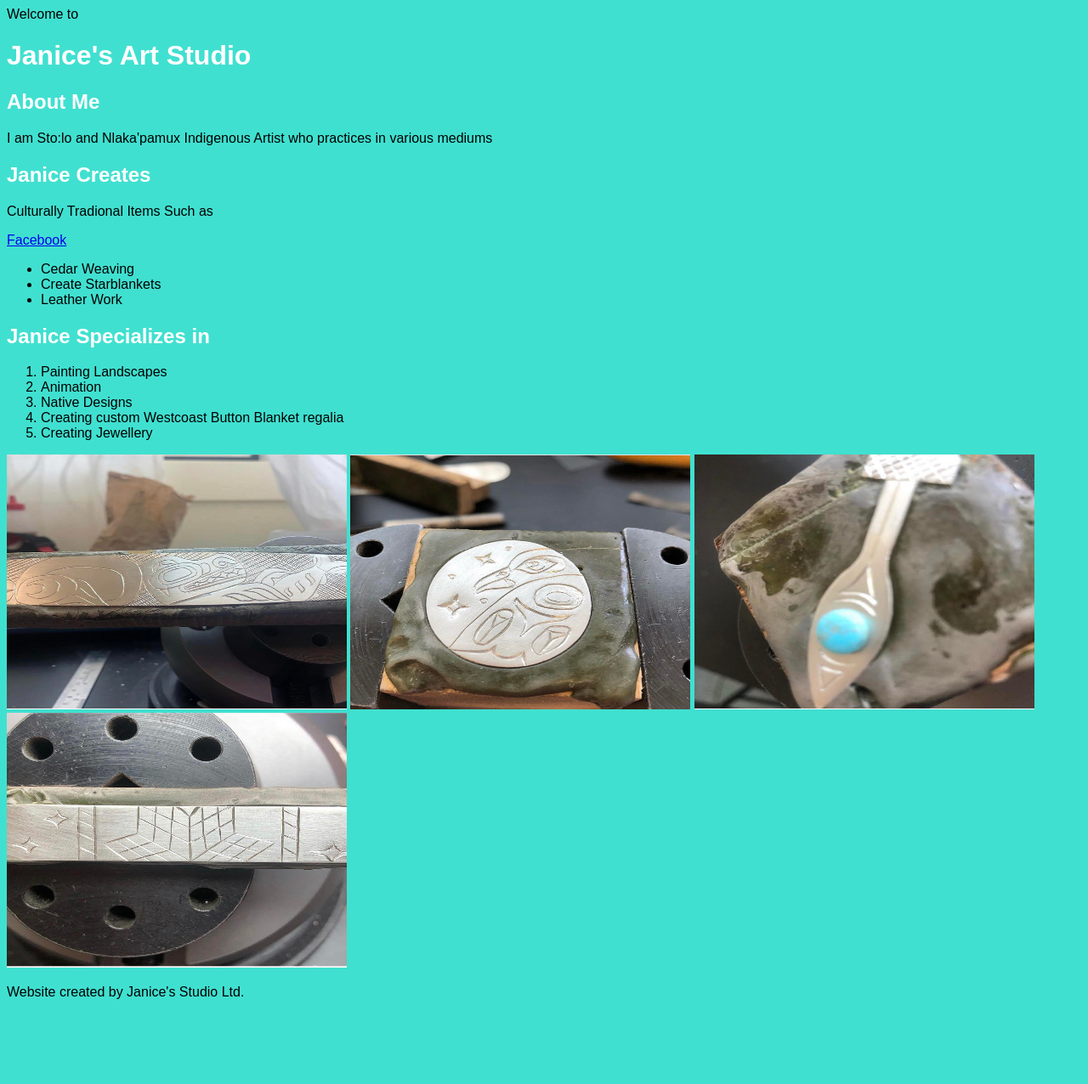
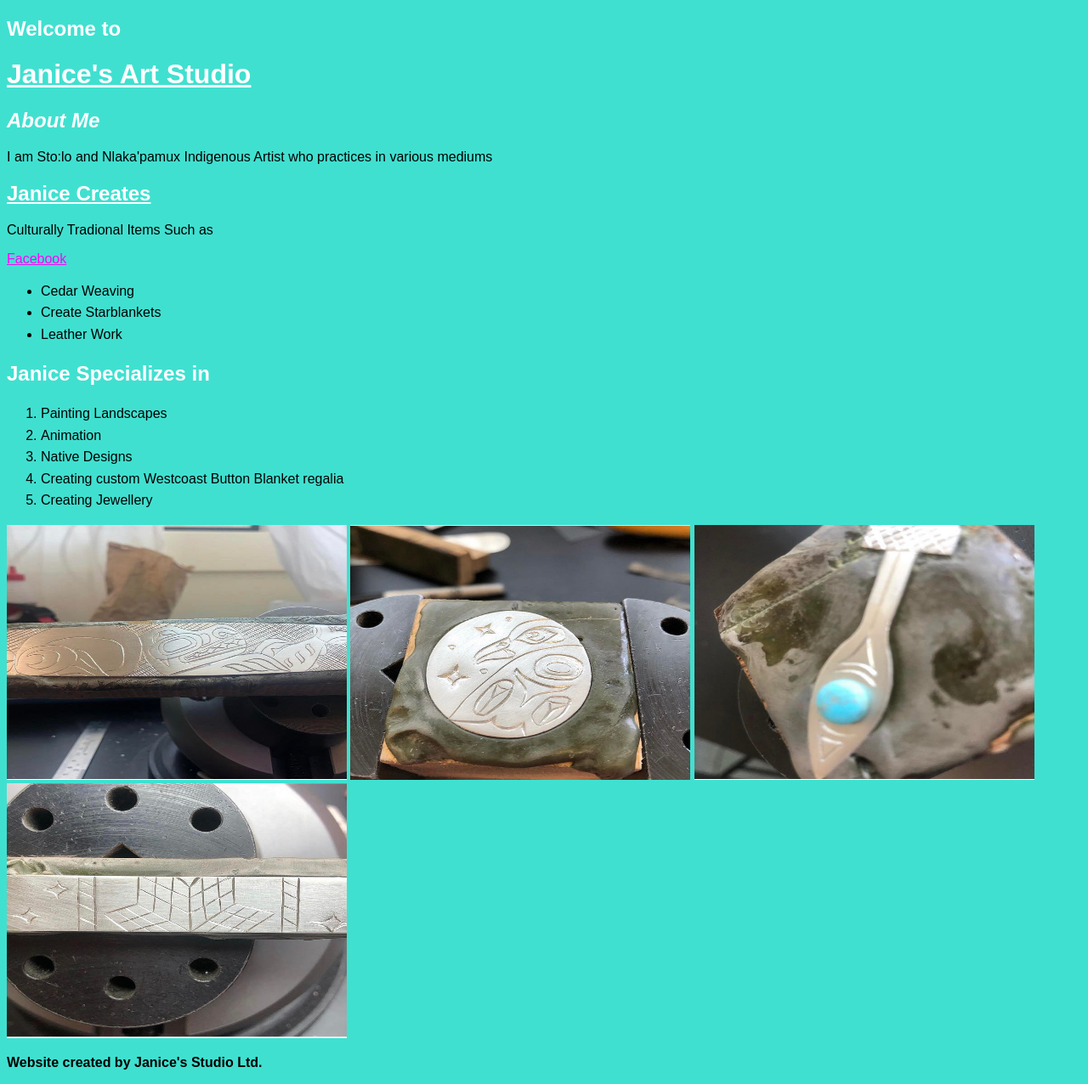
Before and after one commit to jthompson732/Janices-Studio, a plain HTML site: page index.html in a window 1280 px wide. Shown: the whole page at 85% size. Before the commit the page ends 1193 px from the top, so only its background shows below. Drawn offline with Linux system fonts and the light colour scheme; a web font is replaced by a local one.

Commit message:
update7
psudo, line, a attributes

```diff
--- a/index.html
+++ b/index.html
@@ -7,12 +7,13 @@
       href="style.css">
     <link href="https://font.googapis.com/css?family=Noto+Serif+TC" rel="stylesheet"
 </head>
-<body>
-Welcome to
+
+<h2>Welcome to</h2>
   <!--Hello there-->
+
   <header>
   <h1>Janice's Art Studio</h1>
-  <h2>About Me</h2>
+  <h2><em>About Me</em></h2>
   <p>I am Sto:lo and Nlaka'pamux Indigenous Artist who practices in various mediums
   </header>
 
@@ -44,7 +45,9 @@ Welcome to
       <li>Creating custom Westcoast Button Blanket regalia</li>
       <li>Creating Jewellery</li>
     </ol>
+</section>
 
+<section>
     <img src="Images/bear.jpg"
     alt="photo of a bear"
     width="400"
@@ -64,8 +67,10 @@ Welcome to
     alt="photo of a starblanket"
     width="400"
     height="300" />
+</section>
+
   <footer id="footer">
-  <p>Website created by Janice's Studio Ltd.<p>
+  <p><strong>Website created by Janice's Studio Ltd.</strong><p>
   <a href=#"footer"</a>
     <!-- text -->
 </body>
--- a/style.css
+++ b/style.css
@@ -3,15 +3,34 @@ body {
   color: black;
   font-family: Arial;
 }
+
 .title {
   font-size: 48px;
 }
+
 h1 {
   color: white;
+  text-decoration:underline;
 }
+
 h2 {
   color: white
 }
+
 h3 {
   color: black;
 }
+
+li,
+ol{
+  line-height: 1.6;
+}
+a:link,
+a:focus,
+a:active{
+  color:Magenta;
+}
+a:visited {
+  color: Purple;
+
+}
```
